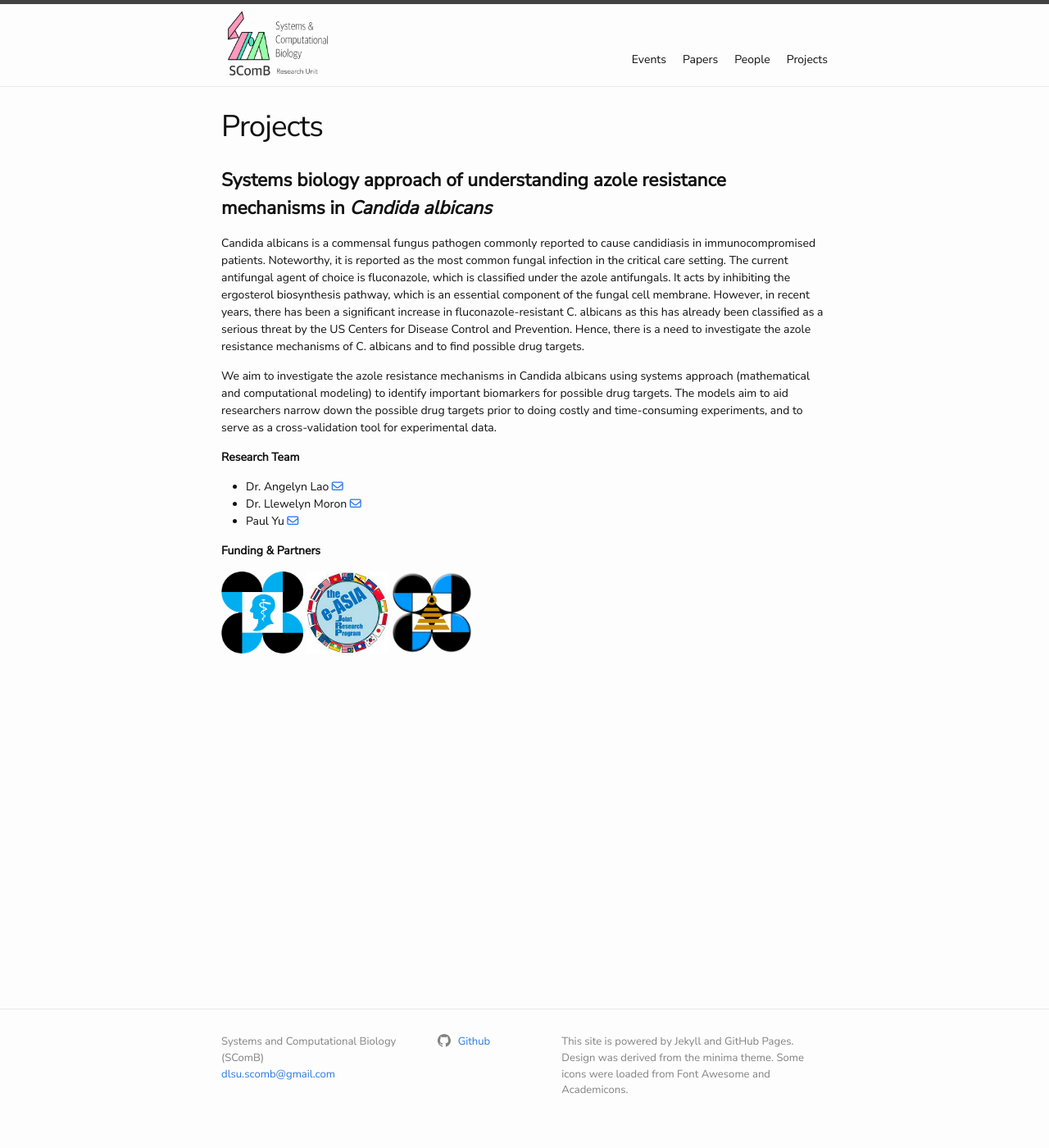
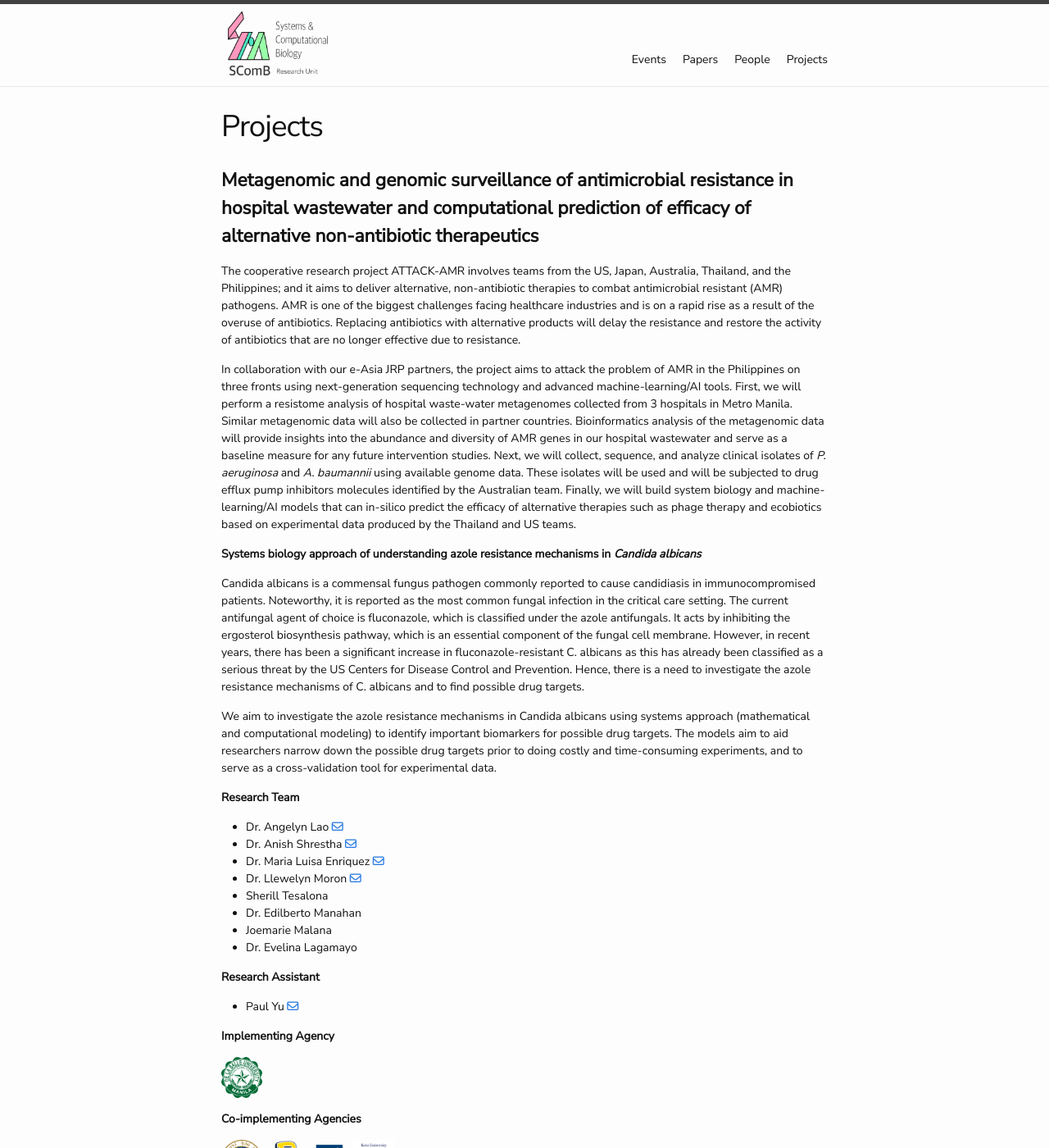
Before and after one commit to dlsu-scomb/dlsu-scomb.github.io, a Jekyll site: the page built from projects.md, in a window 1280 px wide and 1400 px high. Shown: the whole window at 82% size. Built offline with Jekyll 4.4.1, drawn with Linux system fonts in a browser that asks for light colours; nearby versions of some CDN libraries; a style sheet for code colours, icons or effects is not loaded; some of the changed text lies outside the part shown.

Commit message:
Added ATTACK-AMR project

```diff
--- a/projects.md
+++ b/projects.md
@@ -3,7 +3,13 @@ layout: page
 title: Projects
 permalink: /projects/
 ---
-### **Systems biology approach of understanding azole resistance mechanisms in *Candida albicans***
+### **Metagenomic and genomic surveillance of antimicrobial resistance in hospital wastewater and computational prediction of efficacy of alternative non-antibiotic therapeutics**
+
+The cooperative research project ATTACK-AMR involves teams from the US, Japan, Australia, Thailand, and the Philippines; and it aims to deliver alternative, non-antibiotic therapies to combat antimicrobial resistant (AMR) pathogens. AMR is one of the biggest challenges facing healthcare industries and is on a rapid rise as a result of the overuse of antibiotics. Replacing antibiotics with alternative products will delay the resistance and restore the activity of antibiotics that are no longer effective due to resistance.
+
+In collaboration with our e-Asia JRP partners, the project aims to attack the problem of AMR in the Philippines on three fronts using next-generation sequencing technology and advanced machine-learning/AI tools. First, we will perform a resistome analysis of hospital waste-water metagenomes collected from 3 hospitals in Metro Manila. Similar metagenomic data will also be collected in partner countries. Bioinformatics analysis of the metagenomic data will provide insights into the abundance and diversity of AMR genes in our hospital wastewater and serve as a baseline measure for any future intervention studies.  Next, we will collect, sequence, and analyze clinical isolates of *P. aeruginosa* and *A. baumannii* using available genome data. These isolates will be used and will be subjected to drug efflux pump inhibitors molecules identified by the Australian team. Finally, we will build system biology and machine-learning/AI models that can in-silico predict the efficacy of alternative therapies such as phage therapy and ecobiotics based on experimental data produced by the Thailand and US teams.
+
+**Systems biology approach of understanding azole resistance mechanisms in *Candida albicans***
 
 Candida albicans is a commensal fungus pathogen commonly reported to cause candidiasis in immunocompromised patients. Noteworthy, it is reported as the most common fungal infection in the critical care setting. The current antifungal agent of choice is fluconazole, which is classified under the azole antifungals. It acts by inhibiting the ergosterol biosynthesis pathway, which is an essential component of the fungal cell membrane. However, in recent years, there has been a significant increase in fluconazole-resistant C. albicans as this has already been classified as a serious threat by the US Centers for Disease Control and Prevention. Hence, there is a need to investigate the azole resistance mechanisms of C. albicans and to find possible drug targets.
 
@@ -11,11 +17,38 @@ We aim to investigate the azole resistance mechanisms in Candida albicans using
 
 **Research Team**
 - Dr. Angelyn Lao [<i class="fa-regular fa-envelope"></i>](mailto:angelyn.lao@dlsu.edu.ph)
+- Dr. Anish Shrestha [<i class="fa-regular fa-envelope"></i>](mailto:anish.shrestha@dlsu.edu.ph)
+- Dr. Maria Luisa Enriquez [<i class="fa-regular fa-envelope"></i>](mailto:ma.luisa.enriquez@dlsu.edu.ph)
 - Dr. Llewelyn Moron [<i class="fa-regular fa-envelope"></i>](mailto:llewelyn.moron@dlsu.edu.ph)
+- Sherill Tesalona
+- Dr. Edilberto Manahan
+- Joemarie Malana
+- Dr. Evelina Lagamayo
+
+**Research Assistant**
 - Paul Yu [<i class="fa-regular fa-envelope"></i>](mailto:paul_k_yu@dlsu.edu.ph)
 
-**Funding & Partners**
+**Implementing Agency**
 
-<a href='https://www.pchrd.dost.gov.ph/'><img src='/assets/dost-pchrd-logo.png' width='100' height='100' /></a>
-<a href='https://www.the-easia.org/jrp/'><img src='/assets/easia-jrp-logo.png' width='100' height='100' /></a>
-<a href='https://www.sei.dost.gov.ph/'><img src='/assets/dost-sei-logo.png' width='100' height='100' /></a>
+<a href='https://www.dlsu.edu.ph/'><img src='/assets/dlsu-logo.png' width='50' height='50' /></a>
+
+**Co-implementing Agencies**
+
+<a href='https://mahidol.ac.th/'><img src='/assets/mahidol-logo.svg' width='50' height='50' /></a>
+<a href='https://www.sdstate.edu/'><img src='/assets/sdstate-logo.png' width='50' height='50' /></a>
+<a href='https://www.unisa.edu.au/'><img src='/assets/unisa-logo.png' width='50' height='50' /></a>
+<a href='https://www.keio.ac.jp/en/'><img src='/assets/keio-logo.png' width='50' height='50' /></a>
+
+**Cooperating Agencies**
+
+<a href='https://www.ust.edu.ph/'><img src='/assets/ust-logo.jpg' width='50' height='50' /></a>
+<a href='https://www.stlukes.com.ph/'><img src='/assets/slmc-logo.jpg' width='50' height='50' /></a>
+
+**Funding Agencies**
+
+<a href='https://www.pchrd.dost.gov.ph/'><img src='/assets/dost-pchrd-logo.png' width='50' height='50' /></a>
+<a href='https://www.the-easia.org/jrp/'><img src='/assets/easia-jrp-logo.png' width='50' height='50' /></a>
+
+**Partners**
+
+<a href='https://www.sei.dost.gov.ph/'><img src='/assets/dost-sei-logo.png' width='50' height='50' /></a>
```
Also changed, not shown: index.md (renamed from index.markdown, +1 -1 lines), people.md (+1 -1 lines), assets/dlsu-logo.png (added), assets/keio-logo.png (added), assets/mahidol-logo.svg (added), assets/sdstate-logo.png (added), assets/slmc-logo.jpg (added), assets/unisa-logo.png (added), assets/ust-logo.jpg (added).
